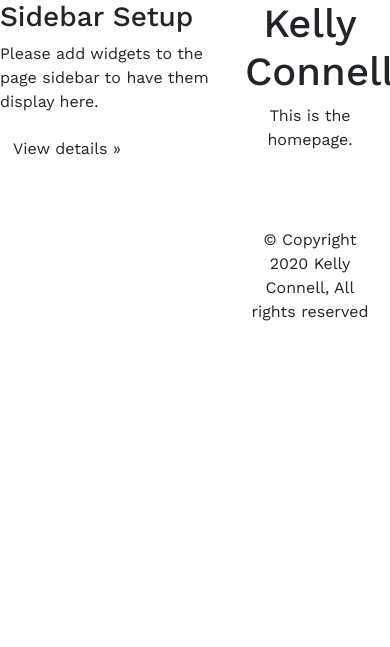
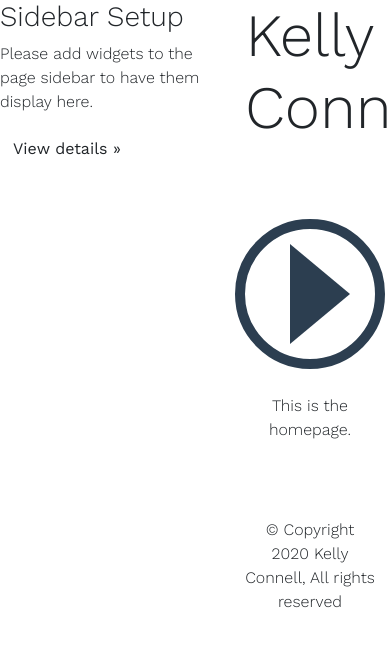
Before and after one commit to carranj/kelly-connells-portfolio, a WordPress theme: template themes/kellyconnell/front-page.php in a window 390 px wide; the page is wider, and only the part inside the window is pictured. Shown: the top 647 px of that part. Run offline with PHP 8.4 and a stand-in for WordPress, Linux system fonts and the light colour scheme; the site name, menu and one post (Sample post) are stand-ins, and other content is empty; some libraries are stand-ins or nearby versions.

Commit message:
add howler integration to play music on homepage

```diff
--- a/themes/kellyconnell/front-page.php
+++ b/themes/kellyconnell/front-page.php
@@ -1,12 +1,18 @@
 <?php get_header(); ?>
 <?php get_sidebar(); ?>
-<div class="container">
+<div <?php post_class('container'); ?>>
     <div class="row">
         <div class="col-md-6 text-center">
             <h1>Kelly Connell</h1>
+            <a href="#" title="Play video" class="play"></a>
             <p>This is the homepage.</p>
         </div>
-        <div class="col-md-6">
+        <div class="col-md-6 p-0">
+        <?php
+            $image = get_field('featured_image');
+            if( !empty( $image ) ): ?>
+            <img class="img-fluid" src="<?php echo esc_url($image['url']); ?>" alt="<?php echo esc_attr($image['alt']); ?>" />
+        <?php endif; ?>
 
         </div>
     </div>
--- a/themes/kellyconnell/functions.php
+++ b/themes/kellyconnell/functions.php
@@ -19,7 +19,8 @@ function theme_js() {
 	$wp_scripts->add_data( 'html5_shiv', 'conditional', 'lt IE 9' );
 	$wp_scripts->add_data( 'respond_js', 'conditional', 'lt IE 9' );
 
-	wp_enqueue_script('bootstrap_js', get_template_directory_uri() . 'https://stackpath.bootstrapcdn.com/bootstrap/4.4.1/js/bootstrap.min.js', array('jquery'), '',true );
+	wp_enqueue_script('bootstrap_js', 'https://stackpath.bootstrapcdn.com/bootstrap/4.4.1/js/bootstrap.min.js', array('jquery'), '4.4.1',true );
+	wp_enqueue_script('howler_js', 'https://cdnjs.cloudflare.com/ajax/libs/howler/2.1.3/howler.core.min.js', array(), '2.1.3',true );
 	wp_enqueue_script('theme_js', get_template_directory_uri() . '/js/theme.js', array('bootstrap_js'), '',true );
 }
 add_action( 'wp_enqueue_scripts', 'theme_js');
@@ -43,8 +44,5 @@ add_theme_support ( 'post-thumbnails' );
     }
     add_filter('the_content', 'filter_ptags_on_images');
 
-	/* Create Sidebar
-	=============================================== */
-	create_widget( 'Page Sidebar', 'page', 'Displays on the side of pages with a sidebar' );
 
 ?>
--- a/themes/kellyconnell/style.css
+++ b/themes/kellyconnell/style.css
@@ -26,12 +26,17 @@ Universal
 
 body {
   font-family: "Work Sans", sans-serif;
+  font-weight: 300;
 }
 body.logged-in #wrapper {
   margin-top: 32px;
 }
 body.logged-in #wrapper .sidebar {
   margin-top: 32px;
+}
+body .container img {
+  width: 100%;
+  height: auto;
 }
 
 header a {
@@ -49,6 +54,14 @@ footer {
 }
 #wrapper .responsive {
   padding-left: 0;
+}
+
+h1, h2, h3, h4, h5, h6, p {
+  font-weight: 300;
+}
+
+h1 {
+  font-size: 60px;
 }
 
 /********************************************
@@ -93,4 +106,61 @@ Sidebar
   text-transform: uppercase;
 }
 
+.play {
+  display: block;
+  width: 0;
+  height: 0;
+  border-top: 50px solid transparent;
+  border-bottom: 50px solid transparent;
+  border-left: 60px solid #2c3e50;
+  margin: 100px auto 50px auto;
+  position: relative;
+  z-index: 1;
+  transition: all 0.3s;
+  -webkit-transition: all 0.3s;
+  -moz-transition: all 0.3s;
+  left: 10px;
+}
+.play:before {
+  content: "";
+  position: absolute;
+  top: -75px;
+  left: -115px;
+  bottom: -75px;
+  right: -35px;
+  border-radius: 50%;
+  border: 10px solid #2c3e50;
+  z-index: 2;
+  transition: all 0.3s;
+  -webkit-transition: all 0.3s;
+  -moz-transition: all 0.3s;
+}
+.play:after {
+  content: "";
+  opacity: 0;
+  transition: opacity 0.6s;
+  -webkit-transition: opacity 0.6s;
+  -moz-transition: opacity 0.6s;
+}
+.play:hover:before, .play:focus:before {
+  transform: scale(1.1);
+  -webkit-transform: scale(1.1);
+  -moz-transform: scale(1.1);
+}
+.play.active {
+  border-color: transparent;
+}
+.play.active:after {
+  content: "";
+  opacity: 1;
+  width: 50px;
+  height: 80px;
+  background: #2c3e50;
+  position: absolute;
+  right: 15px;
+  top: -40px;
+  border-left: 15px solid #2c3e50;
+  box-shadow: inset 20px 0 0 0 #fff;
+}
+
 /*# sourceMappingURL=style.css.map */
--- a/themes/kellyconnell/style.scss
+++ b/themes/kellyconnell/style.scss
@@ -21,6 +21,13 @@ Variables
 ***************************************************************************************************/
 $admin-bar-height:32px;
 $sidebar-width:230px;
+
+$play-btn-background:#f9f9f9;
+$play-btn-foreground:#2c3e50;
+$play-btn-size:50px;
+$play-btn-ratio:1.2;
+$play-btn-transition-time:0.3s;
+
 /**************************************************************************************************
 Universal
 ***************************************************************************************************/
@@ -29,12 +36,19 @@ Universal
 }
 body {
 	font-family: 'Work Sans', sans-serif;
+	font-weight: 300;
 	&.logged-in {
 		#wrapper{
 			margin-top:$admin-bar-height;
 			.sidebar{
 				margin-top:$admin-bar-height;
 			}
+		}
+	}
+	.container{
+		img{
+			width:100%;
+			height:auto;
 		}
 	}
 }
@@ -53,6 +67,12 @@ footer{
 	.responsive{
 		padding-left: 0;
 	}
+}
+h1,h2,h3,h4,h5,h6, p{
+	font-weight: 300;
+}
+h1{
+	font-size:60px;
 }
 /********************************************
 Sidebar
@@ -98,3 +118,65 @@ Sidebar
 	font-size: .75rem;
 	text-transform: uppercase;
   }
+
+  .play {
+  display:block;
+  width: 0;
+	height: 0;
+	border-top: $play-btn-size solid transparent;
+	border-bottom: $play-btn-size solid transparent;
+	border-left: ($play-btn-size*$play-btn-ratio) solid $play-btn-foreground;
+  margin: ($play-btn-size * 2) auto $play-btn-size auto;
+  position:relative;
+  z-index:1;
+  transition: all $play-btn-transition-time;
+  -webkit-transition: all $play-btn-transition-time;
+  -moz-transition: all $play-btn-transition-time;
+  left:($play-btn-size*0.2);
+
+  &:before {
+    content:'';
+    position:absolute;
+    top:($play-btn-size*-1.5);
+    left:($play-btn-size*-2.3);
+    bottom:($play-btn-size*-1.5);
+    right:($play-btn-size*-0.7);
+    border-radius:50%;
+    border: ($play-btn-size*0.2) solid $play-btn-foreground;
+    z-index:2;
+    transition: all $play-btn-transition-time;
+    -webkit-transition: all $play-btn-transition-time;
+    -moz-transition: all $play-btn-transition-time;
+  }
+  &:after {
+    content:'';
+    opacity:0;
+    transition: opacity ($play-btn-transition-time * 2);
+    -webkit-transition: opacity ($play-btn-transition-time * 2);
+    -moz-transition: opacity ($play-btn-transition-time * 2);
+  }
+
+  &:hover, &:focus {
+    &:before {
+       transform: scale(1.1);
+       -webkit-transform: scale(1.1);
+       -moz-transform: scale(1.1);
+    }
+  }
+
+  &.active {
+	  border-color:transparent;
+    &:after {
+      content:'';
+      opacity:1;
+      width:($play-btn-size);
+      height:($play-btn-size*1.6);
+      background:$play-btn-foreground;
+	  position:absolute;
+	  right: 15px;
+	  top: -40px;
+	  border-left: 15px solid #2c3e50;
+	  box-shadow: inset 20px 0 0 0 #fff;
+    }
+  }
+}
```
Also changed, not shown: themes/kellyconnell/js/theme.js (+11 -3 lines), 2 other files.
